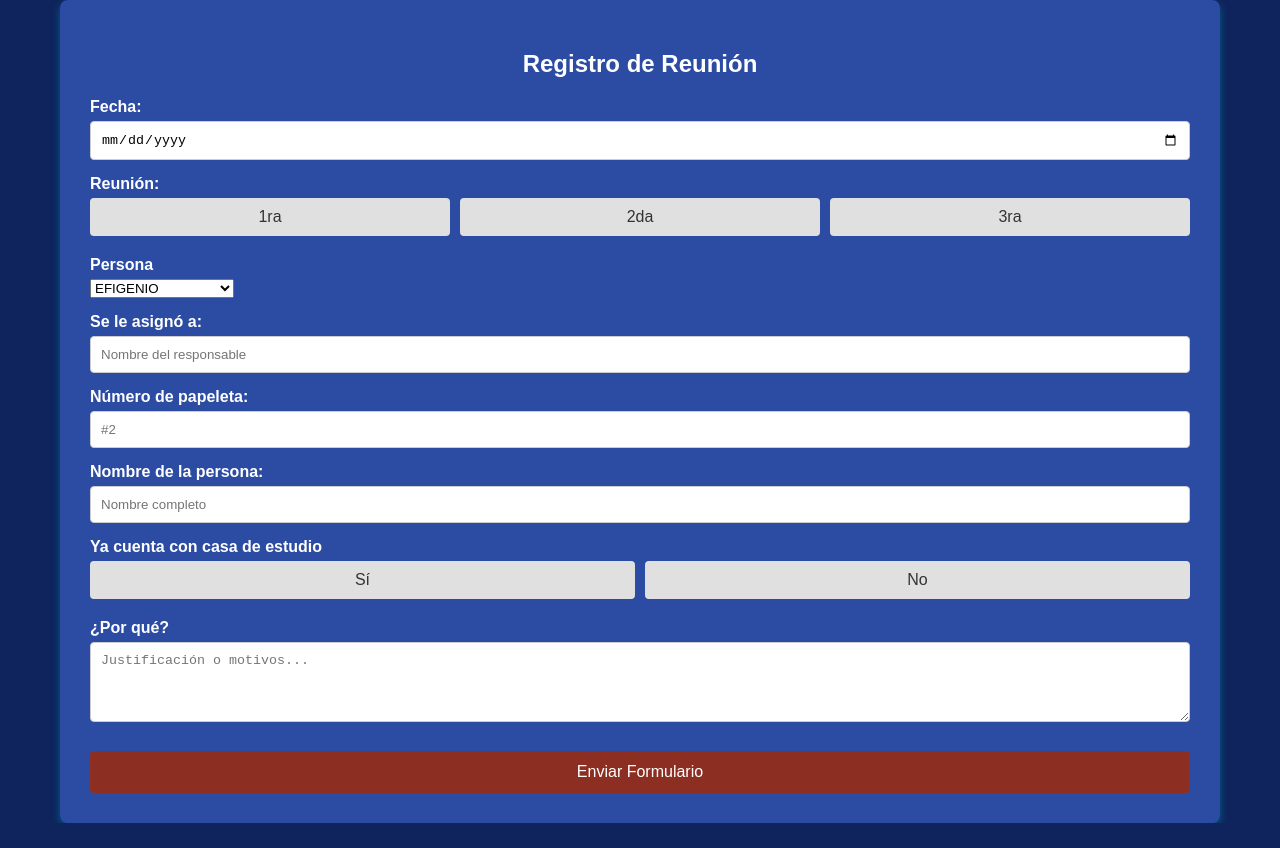
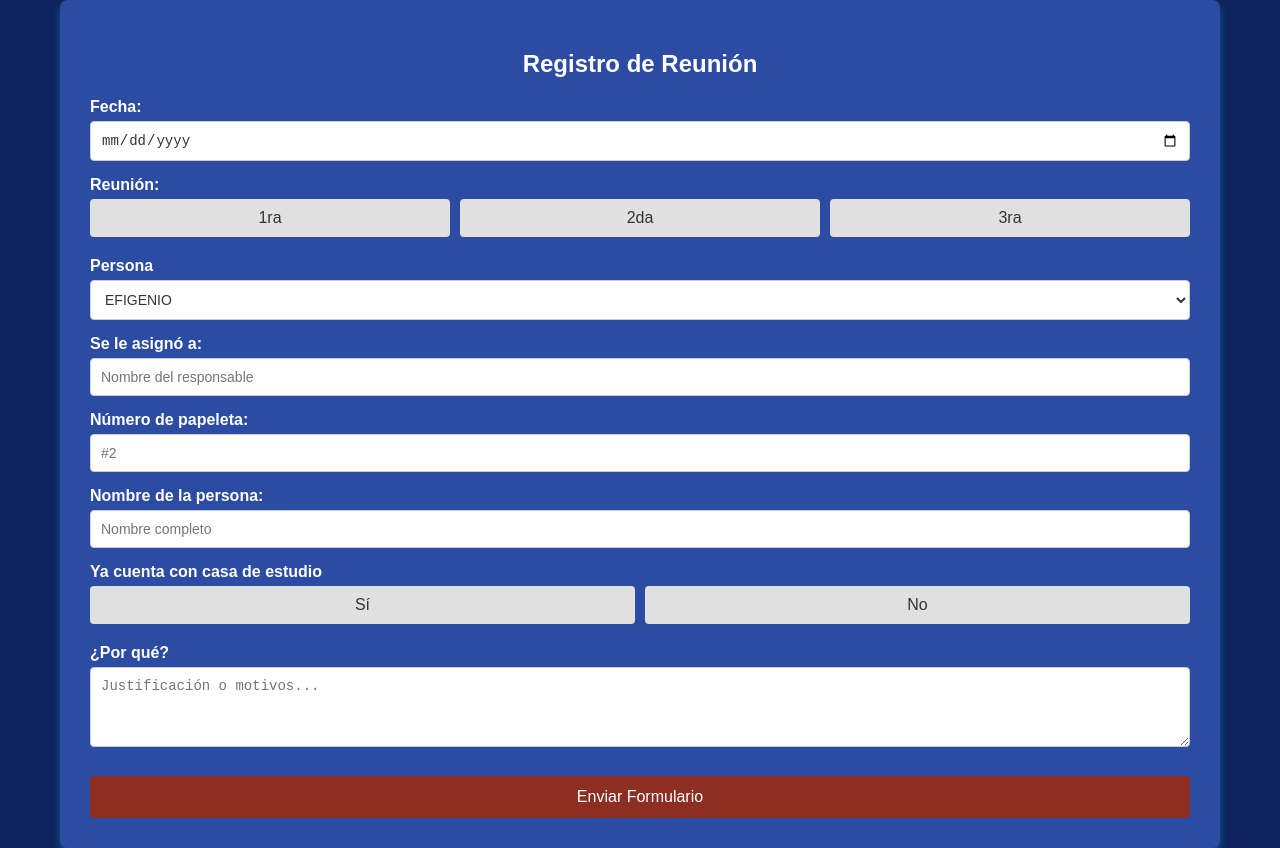
Before and after one commit to skull222/bienvenida, a website: page public/index.html in a window 1280 px wide. Before the commit the page ends 823 px from the top, so only its background shows below. Drawn offline with Linux system fonts and the light colour scheme.

Commit message:
Refactor CSS for form elements and add select styling
Added 'select' element styling to match inputs and ensured consistent background color.

```diff
--- a/public/styles.css
+++ b/public/styles.css
@@ -16,7 +16,6 @@
     max-width: 1100px;
 }
 h2 {
-
     margin-bottom: 20px;
     color: #ffffff;
     text-align: center;
@@ -30,15 +29,22 @@
     font-weight: bold;
     color: #ffffff;
 }
+
+/* Agregamos 'select' aquí para que comparta el diseño de los inputs */
 input[type="text"],
 input[type="date"],
+select,
 textarea {
     width: 100%;
     padding: 10px;
     border: 1px solid #ccc;
     border-radius: 4px;
     box-sizing: border-box;
+    background-color: #ffffff; /* Asegura fondo blanco uniforme */
+    font-size: 14px;
+    color: #333333;
 }
+
 textarea {
     resize: vertical;
     height: 80px;
```
Lines whose indentation alone changed are shown as unchanged.
